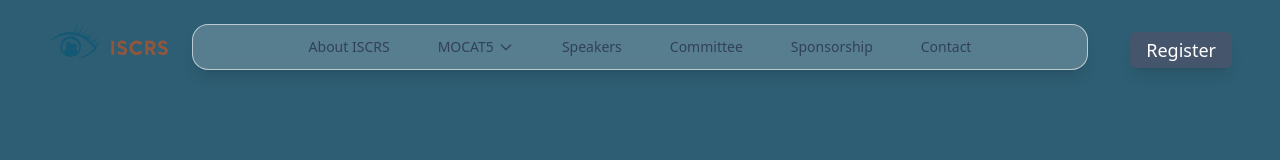
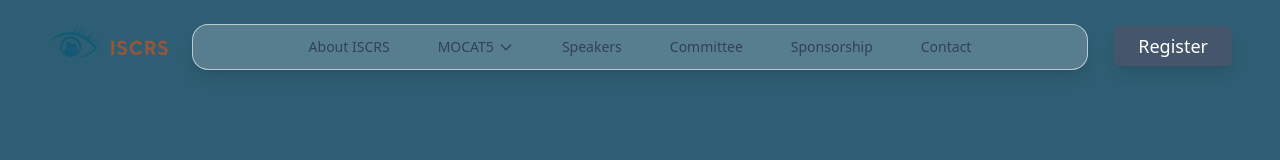
Before and after one commit to KAPITA-TECH/ISCRS, a Next.js app: page /program in a window 1280 px wide. Shown: the top 160 px of the page. Built offline with nearby package versions, Linux system fonts and the light colour scheme.

Commit message:
navbar fixed

```diff
--- a/src/components/Header.tsx
+++ b/src/components/Header.tsx
@@ -4,6 +4,7 @@ import { useState, useEffect, useCallback, useRef } from "react";
 import Image from "next/image";
 import Link from "next/link";
 import { cn } from "../lib/utils";
+import RegisterButton from "./RegisterButton";
 
 interface DropdownItem {
 	name: string;
@@ -230,12 +231,7 @@ const Header = () => {
 								))}
 							</ul>
 							<div className="pt-3 border-t border-white/30">
-								<button
-									className="btn-primary w-full px-6 py-3 text-sm font-medium rounded-md"
-									onClick={closeMenu}
-								>
-									Register
-								</button>
+								<RegisterButton isMobile onClick={closeMenu} />
 							</div>
 						</div>
 					</div>
@@ -243,9 +239,7 @@ const Header = () => {
 			</header>
 
 			<div className="hidden md:block fixed top-8 right-4 lg:right-12 z-50">
-				<button className="btn-primary px-4 py-1 text-lg font-light rounded-md hover:-translate-y-1">
-					Register
-				</button>
+				<RegisterButton />
 			</div>
 		</>
 	);
--- /dev/null
+++ b/src/components/RegisterButton.tsx
@@ -0,0 +1,30 @@
+import Link from "next/link";
+import { cn } from "../lib/utils";
+
+interface RegisterButtonProps {
+	isMobile?: boolean;
+	onClick?: () => void;
+	className?: string;
+}
+
+const RegisterButton = ({
+	isMobile = false,
+	onClick,
+	className,
+}: RegisterButtonProps) => {
+	const classes = cn(
+		"btn-primary",
+		isMobile
+			? "w-full px-6 py-3 text-sm font-medium rounded-md"
+			: "px-6 py-2 text-lg font-light rounded-md hover:-translate-y-1",
+		className
+	);
+
+	return (
+		<Link href="#register" className={classes} onClick={onClick}>
+			Register
+		</Link>
+	);
+};
+
+export default RegisterButton;
```
